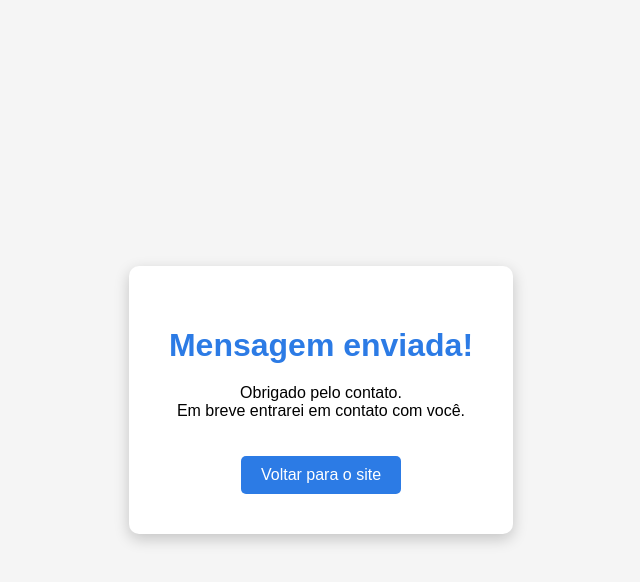
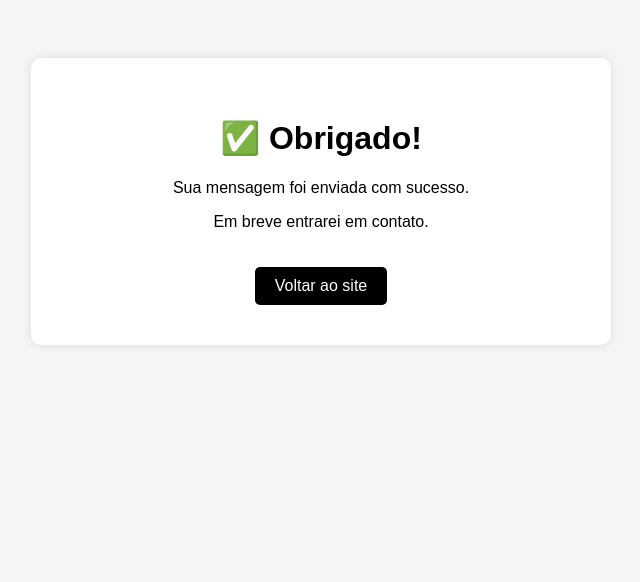
Before and after one commit to seuandrebarbearia/site, a plain HTML site: page obrigado.html in a window 1280 px wide. Shown: the whole page, without its empty margins (319-959 px from the left). Drawn offline with Linux system fonts and the light colour scheme.

Commit message:
Add files via upload
obrigado 2

```diff
--- a/obrigado.html
+++ b/obrigado.html
@@ -3,44 +3,34 @@
 
 <head>
     <meta charset="UTF-8">
-<meta name="viewport" content="width=device-width, initial-scale=1.0">
     <title>Mensagem enviada</title>
 
     <style>
-
-body{
-font-family: Arial, sans-serif;
-background:#f5f5f5;
-display:flex;
-justify-content:center;
-align-items:center;
-height:100vh;
-margin:0;
+        body {
+            font-family: Arial;
+            text-align: center;
+            padding: 50px;
+            background: #f5f5f5;
         }
 
-.caixa{
-background:white;
-padding:40px;
-border-radius:10px;
-text-align:center;
-box-shadow:0 5px 15px rgba(0,0,0,0.2);
+        .caixa {
+            background: white;
+            padding: 40px;
+            max-width: 500px;
+            margin: auto;
+            border-radius: 10px;
+            box-shadow: 0 0 10px rgba(0, 0, 0, 0.1);
         }
 
-h1{
-color:#2c7be5;
-margin-bottom:20px;
+        a {
+            display: inline-block;
+            margin-top: 20px;
+            text-decoration: none;
+            background: black;
+            color: white;
+            padding: 10px 20px;
+            border-radius: 5px;
         }
-
-a{
-display:inline-block;
-margin-top:20px;
-text-decoration:none;
-background:#2c7be5;
-color:white;
-padding:10px 20px;
-border-radius:5px;
-}
-
     </style>
 
 </head>
@@ -49,14 +39,16 @@ border-radius:5px;
 
     <div class="caixa">
 
-<h1>Mensagem enviada!</h1>
+        <h1>✅ Obrigado!</h1>
 
-<p>Obrigado pelo contato.<br>
-Em breve entrarei em contato com você.</p>
+        <p>Sua mensagem foi enviada com sucesso.</p>
 
-<a href="index.html">Voltar para o site</a>
+        <p>Em breve entrarei em contato.</p>
+
+        <a href="index.html">Voltar ao site</a>
 
     </div>
 
 </body>
+
 </html>
```
Also changed, not shown: index.html (+27 -27 lines). Lines whose indentation alone changed are shown as unchanged.
